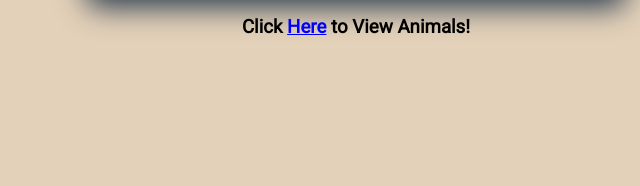
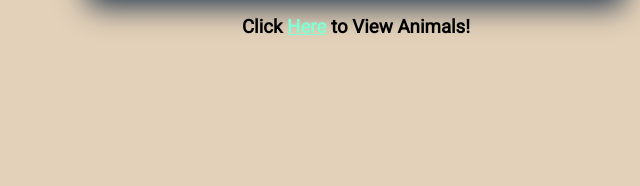
Before and after one commit to m-Cho1/Zootopia, a website: page index.html in a window 1280 px wide. In both pictures the pointer is over the link "Here". Shown: the part 547-733 px from the top of the page, 284-924 px from the left. Drawn offline with nearby package versions, Linux system fonts and the light colour scheme; no server answers.

Commit message:
added color change to anchor in carousel page

```diff
--- a/css/styles.css
+++ b/css/styles.css
@@ -330,6 +330,10 @@ i {
 .style-here {
   color: blue;
   text-decoration: underline;
+}
+
+.style-here:hover {
+  color: aquamarine;
   cursor: pointer;
 }
 
```
